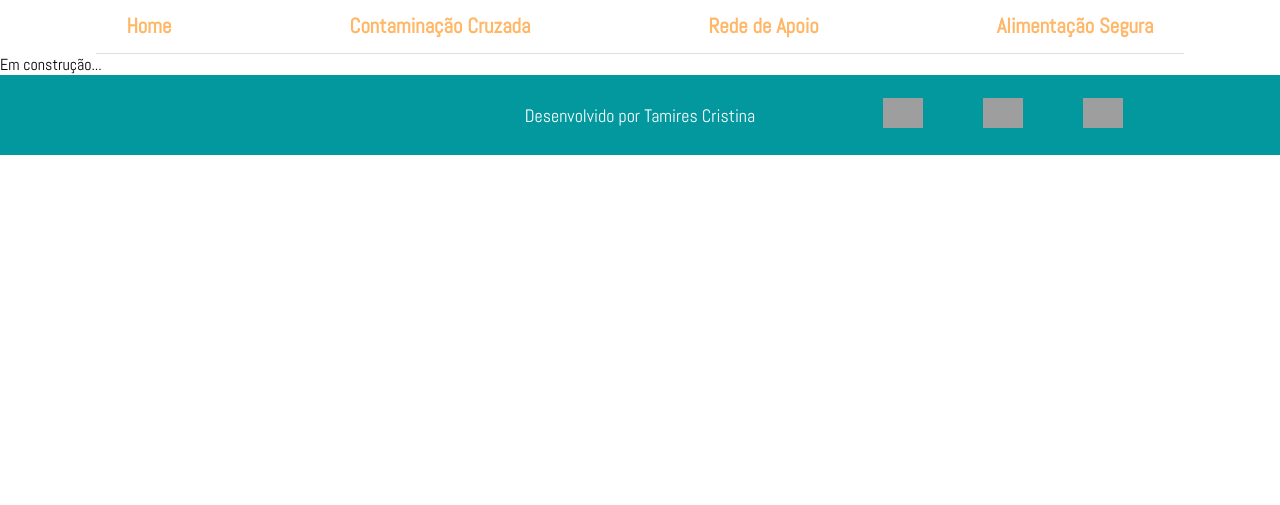
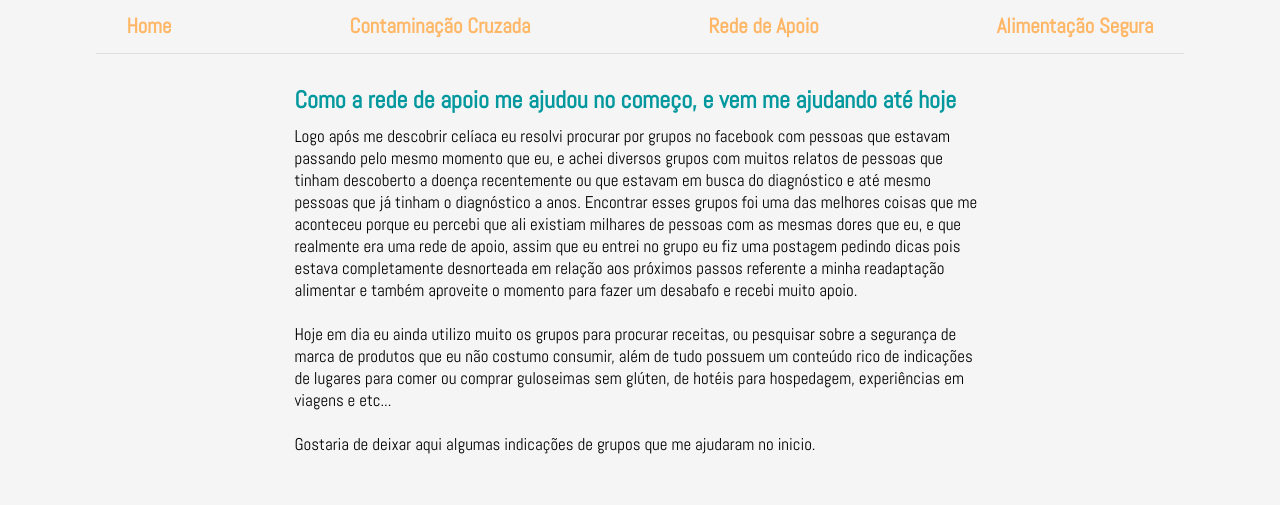
Before and after one commit to tamicristina/hello_celiaco_reactjs, a React (Vite) app: page /apoio in a window 1280 px wide. Shown: the part 382-887 px from the top of the page. Before the commit the page ends 800 px from the top, so only its background shows below. Built offline with nearby package versions, Linux system fonts and the light colour scheme; grey boxes are pictures that could not be loaded; a web font is replaced by a local one.

Commit message:
iniciando pagina de apoio

```diff
--- a/src/app.css
+++ b/src/app.css
@@ -6,3 +6,7 @@
 
 
 }
+
+body{
+  background-color: #f5f5f5;
+}
--- a/src/pages/Apoio/Apoio.jsx
+++ b/src/pages/Apoio/Apoio.jsx
@@ -1,7 +1,18 @@
+import "./apoio.css"
+
 function Apoio (){
   return(
   <>
-  <p>Em construção...</p>
+ <section className="apoio_section">
+  <div className="apoio_container">
+    <div className="apoio_text_container">
+      <h1>Como a rede de apoio me ajudou no começo, e vem me ajudando até hoje</h1>
+      <p>Logo após me descobrir celíaca eu resolvi procurar por grupos no facebook com pessoas que estavam passando pelo mesmo momento que eu, e achei diversos grupos com muitos relatos de pessoas que tinham descoberto a doença recentemente ou que estavam em busca do diagnóstico e até mesmo pessoas que já tinham o diagnóstico a anos. Encontrar esses grupos foi uma das melhores coisas que me aconteceu porque eu percebi que ali existiam milhares de pessoas com as mesmas dores que eu, e que realmente era uma rede de apoio, assim que eu entrei no grupo eu fiz uma postagem pedindo dicas pois estava completamente desnorteada em relação aos próximos passos referente a minha readaptação alimentar e também aproveite o momento para fazer um desabafo e recebi muito apoio. <br/> <br/> Hoje em dia eu ainda utilizo muito os grupos para procurar receitas, ou pesquisar sobre a segurança de marca de produtos que eu não costumo consumir, além de tudo possuem um conteúdo rico de indicações de lugares para comer ou comprar guloseimas sem glúten, de hotéis para hospedagem, experiências em viagens e etc... <br/> <br/>Gostaria de deixar aqui algumas indicações de grupos que me ajudaram no inicio.
+      </p>
+    </div>
+  </div>
+
+ </section>
   </>
   )
 }
--- /dev/null
+++ b/src/pages/Apoio/apoio.css
@@ -0,0 +1,26 @@
+
+.apoio_section{
+  display: flex;
+  flex-direction: column;
+  align-items: center;
+  width: 100vw;
+  height: 100vh;
+}
+
+.apoio_container{
+  display: flex;
+  justify-content: center;
+  width:54vw;
+  border-radius: 10px;
+  margin: 30px 0;
+
+}
+
+.apoio_text_container h1{
+  color: #03989e;
+}
+
+.apoio_text_container p{
+  margin-top: 10px;
+  font-size: 17px;
+}
--- a/src/pages/Contaminacao/Contaminacao.jsx
+++ b/src/pages/Contaminacao/Contaminacao.jsx
@@ -3,6 +3,7 @@ import "./contaminacao.css";
 function Contaminacao() {
   return (
     <section className="contaminacao_section">
+      <div className="contaminacao_card">
       <div className="contaminacao_div_container">
         <div className="contaminacao_div_text">
           <div className="contaminacao_div_text_paragrado">
@@ -45,6 +46,7 @@ function Contaminacao() {
           ></iframe>
         </div>
       </div>
+      </div>
     </section>
   );
 }
--- a/src/pages/Contaminacao/contaminacao.css
+++ b/src/pages/Contaminacao/contaminacao.css
@@ -3,7 +3,7 @@
   flex-direction: column;
   align-items: center;
   width: 100vw;
-  margin-top: 5%;
+
 }
 
 .contaminacao_section h1 {
@@ -11,10 +11,21 @@
   font-size: 26px;
 }
 
+.contaminacao_card{
+  display: flex;
+  justify-content: center;
+  background-color: white;
+  width:75vw;
+  border-radius: 10px;
+  border: solid 1px #e4dfdf;
+  margin: 30px 0;
+}
+
 .contaminacao_div_container {
   display: flex;
   flex-direction: column;
   width: 70vw;
+  margin: 30px 0;
 }
 
 .contaminacao_div_text {
--- a/src/pages/Home/Home.jsx
+++ b/src/pages/Home/Home.jsx
@@ -6,6 +6,7 @@ function Home() {
   return (
     <>
       <section className="home_section">
+        <div className="section_card">
         <div className="section_container">
           <div className="section_text_boas_vindas">
             <h1>Boas Vindas</h1>
@@ -66,6 +67,7 @@ function Home() {
             </p>
           </div>
         </div>
+        </div>
       </section>
     </>
   );
--- a/src/pages/Home/home.css
+++ b/src/pages/Home/home.css
@@ -13,6 +13,16 @@
 .green_text {
   color: #03989e;
   font-weight: bold;
+}
+
+.section_card{
+  display: flex;
+  justify-content: center;
+  background-color: white;
+  width:60vw;
+  border-radius: 10px;
+  border: solid 1px #e4dfdf;
+  margin: 30px 0;
 }
 
 .section_container {
```
